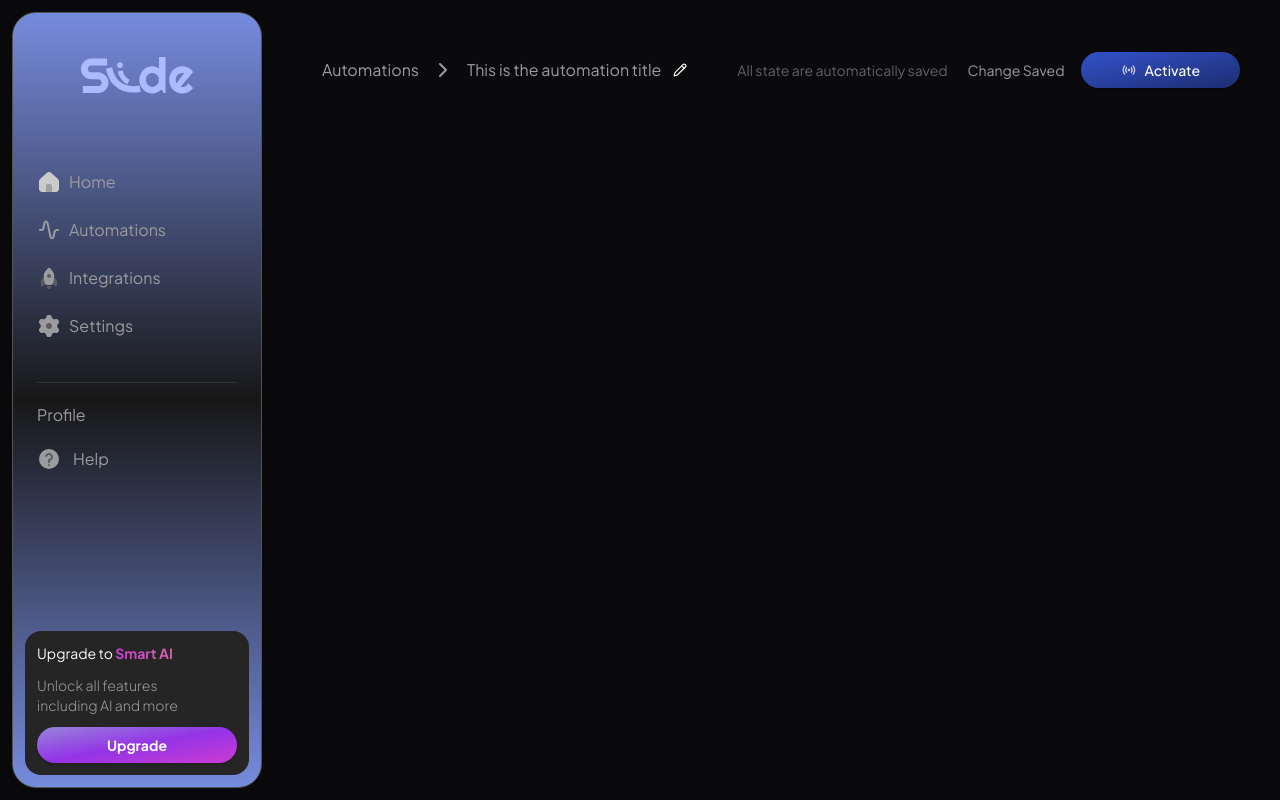
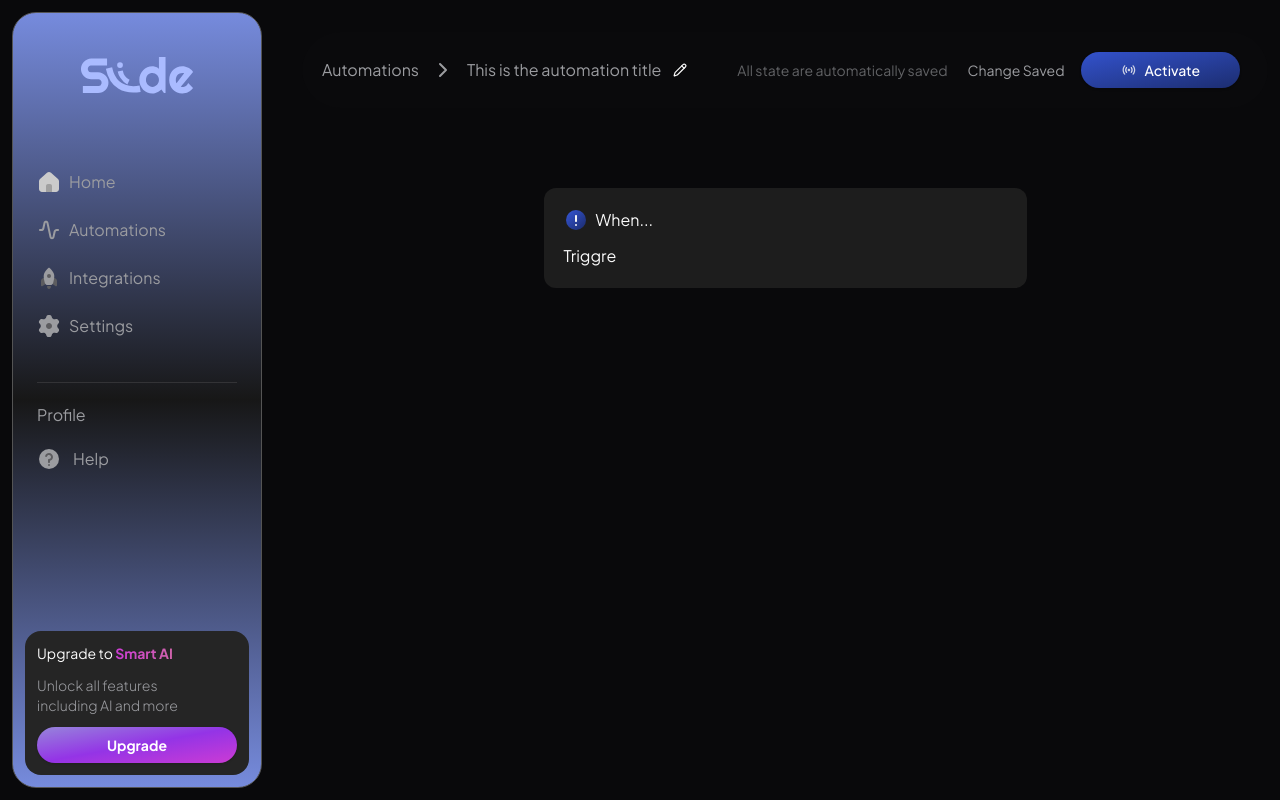
Before and after one commit to sanjeev0303/Slide, a Next.js app: page /dashboard/1/automations/asdfasdasdfadsf in a window 1280 px wide. Built offline with nearby package versions, Linux system fonts and the light colour scheme.

Commit message:
adding automation dynamic page

```diff
--- a/src/app/(protected)/dashboard/[slug]/automations/[id]/page.tsx
+++ b/src/app/(protected)/dashboard/[slug]/automations/[id]/page.tsx
@@ -1,24 +1,31 @@
-import AutomationsBreadCrumb from '@/components/global/bread-crumbs/automation'
-import React from 'react'
+import AutomationsBreadCrumb from "@/components/global/bread-crumbs/automation";
+import { Warning } from "@/icons";
+import React from "react";
+import Trigger from "@/components/global/automations/trigger";
 
 type Props = {
-    params: {
-        id: string
-    }
-}
-
+  params: {
+    id: string;
+  };
+};
 
 // WIP: Set some metadata
 
-const Page = ({params}: Props) => {
-
-    //WIP: prefetch user automation data
+const Page = ({ params }: Props) => {
+  //WIP: prefetch user automation data
 
   return (
-    <div className='flex flex-col items-center gap-y-20'>
-        <AutomationsBreadCrumb id={params.id} />
+    <div className="flex flex-col items-center gap-y-20">
+      <AutomationsBreadCrumb id={params.id} />
+      <div className="w-full lg:w-10/12 xl:w-6/12 p-5 rounded-xl flex flex-col bg-[#1D1D1D] gap-y-3">
+        <div className="flex gap-x-2">
+            <Warning />
+            When...
+        </div>
+        <Trigger id={params.id} />
+      </div>
     </div>
-  )
-}
+  );
+};
 
-export default Page
+export default Page;
--- /dev/null
+++ b/src/components/global/automations/trigger/index.tsx
@@ -0,0 +1,13 @@
+import React from 'react'
+
+type TriggerProps = {
+    id: string
+}
+
+const Trigger = ({ id }: TriggerProps) => {
+  return (
+    <div>Triggre</div>
+  )
+}
+
+export default Trigger
```
